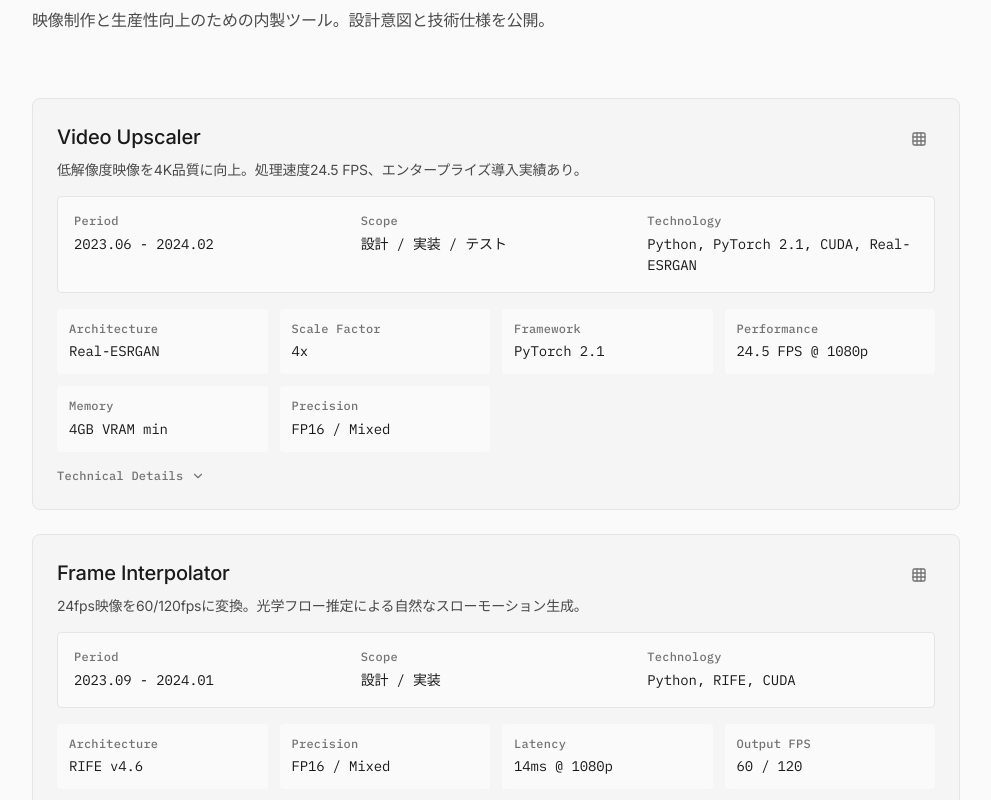
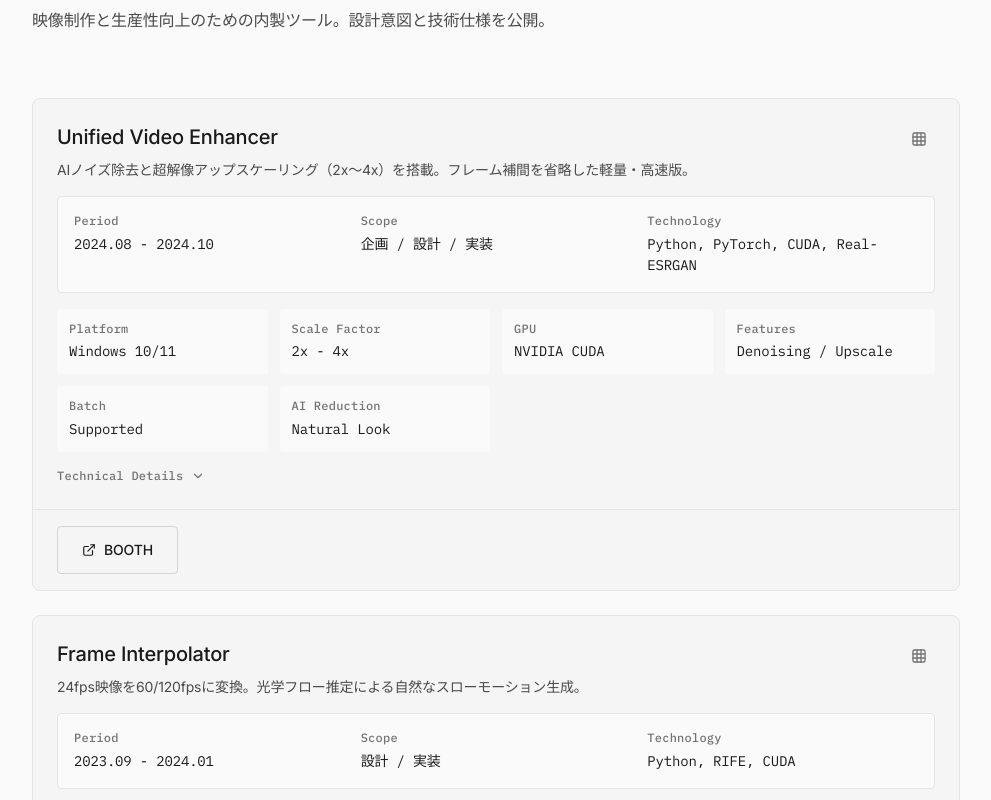
Before and after one commit to maa964/portfolio-site, a Next.js app: page / in a window 1280 px wide. Shown: the part 2740-3540 px from the top of the page, without its empty margins (144-1135 px from the left). Built offline with nearby package versions, Linux system fonts and the light colour scheme.

Commit message:
feat: Footerコンポーネント、MyThumbnailerセクション、および関連データを持つProductionToolsセクションを追加。

```diff
--- a/src/components/Footer.tsx
+++ b/src/components/Footer.tsx
@@ -24,18 +24,37 @@ export default function Footer() {
 
         {/* Links */}
         <div className="flex gap-8">
-          {['GitHub', 'Twitter', 'Email'].map((link) => (
           <a
-              key={link}
-              href="#"
+            href="https://github.com/maa964/"
+            target="_blank"
+            rel="noopener noreferrer"
             className="text-caption transition-colors"
             style={{ color: 'var(--text-secondary)' }}
             onMouseEnter={(e) => e.currentTarget.style.color = 'var(--text-primary)'}
             onMouseLeave={(e) => e.currentTarget.style.color = 'var(--text-secondary)'}
           >
-              {link}
+            GitHub
           </a>
-          ))}
+          <a
+            href="https://x.com/maa77297693"
+            target="_blank"
+            rel="noopener noreferrer"
+            className="text-caption transition-colors"
+            style={{ color: 'var(--text-secondary)' }}
+            onMouseEnter={(e) => e.currentTarget.style.color = 'var(--text-primary)'}
+            onMouseLeave={(e) => e.currentTarget.style.color = 'var(--text-secondary)'}
+          >
+            Twitter/X
+          </a>
+          <a
+            href="#contact"
+            className="text-caption transition-colors"
+            style={{ color: 'var(--text-secondary)' }}
+            onMouseEnter={(e) => e.currentTarget.style.color = 'var(--text-primary)'}
+            onMouseLeave={(e) => e.currentTarget.style.color = 'var(--text-secondary)'}
+          >
+            Email
+          </a>
         </div>
 
         {/* Back to Top */}
--- a/src/components/MyThumbnailer.tsx
+++ b/src/components/MyThumbnailer.tsx
@@ -42,7 +42,7 @@ export default function MyThumbnailer() {
                             Visual Optimization Tool
                         </div>
                         <h2 className="text-5xl md:text-6xl font-black tracking-tight leading-none uppercase text-white">
-                            My <span className="text-transparent bg-clip-text bg-gradient-to-r from-accent-magenta to-primary italic">Thumbnailer</span>
+                            Thumbnail Maker <span className="text-transparent bg-clip-text bg-gradient-to-r from-accent-magenta to-primary italic">Thumbnailer</span>
                         </h2>
                     </div>
                     <p className="text-slate-400 text-lg max-w-md leading-relaxed font-display">
--- a/src/components/ProductionTools.tsx
+++ b/src/components/ProductionTools.tsx
@@ -354,7 +354,7 @@ export default function ProductionTools() {
                     style={{ background: 'var(--bg-secondary)', border: '1px solid var(--border-light)' }}
                 >
                     <p className="text-caption mb-4" style={{ color: 'var(--text-secondary)' }}>
-                        これらのツールは無料で提供しています。
+                        各ツールはBOOTHにて配布・販売中です。制作活動のご支援もお待ちしています。
                     </p>
                     <a
                         href="https://ko-fi.com/maa3684"
--- a/src/data/production-tools.ts
+++ b/src/data/production-tools.ts
@@ -38,20 +38,20 @@ export interface Tool {
 export const tools: Tool[] = [
     {
         id: 'upscaler',
-        title: 'Video Upscaler',
-        summary: '低解像度映像を4K品質に向上。処理速度24.5 FPS、エンタープライズ導入実績あり。',
+        title: 'Unified Video Enhancer',
+        summary: 'AIノイズ除去と超解像アップスケーリング（2x〜4x）を搭載。フレーム補間を省略した軽量・高速版。',
         meta: {
-            period: '2023.06 - 2024.02',
-            scope: ['設計', '実装', 'テスト'],
-            technology: ['Python', 'PyTorch 2.1', 'CUDA', 'Real-ESRGAN']
+            period: '2024.08 - 2024.10',
+            scope: ['企画', '設計', '実装'],
+            technology: ['Python', 'PyTorch', 'CUDA', 'Real-ESRGAN']
         },
         specs: [
-            { label: 'Architecture', value: 'Real-ESRGAN' },
-            { label: 'Scale Factor', value: '4x' },
-            { label: 'Framework', value: 'PyTorch 2.1' },
-            { label: 'Performance', value: '24.5 FPS @ 1080p' },
-            { label: 'Memory', value: '4GB VRAM min' },
-            { label: 'Precision', value: 'FP16 / Mixed' }
+            { label: 'Platform', value: 'Windows 10/11' },
+            { label: 'Scale Factor', value: '2x - 4x' },
+            { label: 'GPU', value: 'NVIDIA CUDA' },
+            { label: 'Features', value: 'Denoising / Upscale' },
+            { label: 'Batch', value: 'Supported' },
+            { label: 'AI Reduction', value: 'Natural Look' }
         ],
         typography: [
             { element: 'Heading', font: 'Inter', size: '20px', lineHeight: '1.4', weight: '500' },
@@ -63,7 +63,8 @@ export const tools: Tool[] = [
             { hex: '#16a34a', role: 'Success State', name: 'Process Complete' },
             { hex: '#dc2626', role: 'Error State', name: 'Process Failed' },
             { hex: '#f5f5f5', role: 'Background', name: 'Surface' }
-        ]
+        ],
+        boothUrl: 'https://maa964.booth.pm/items/8010038'
     },
     {
         id: 'interpolator',
```
Lines whose indentation alone changed are shown as unchanged.
